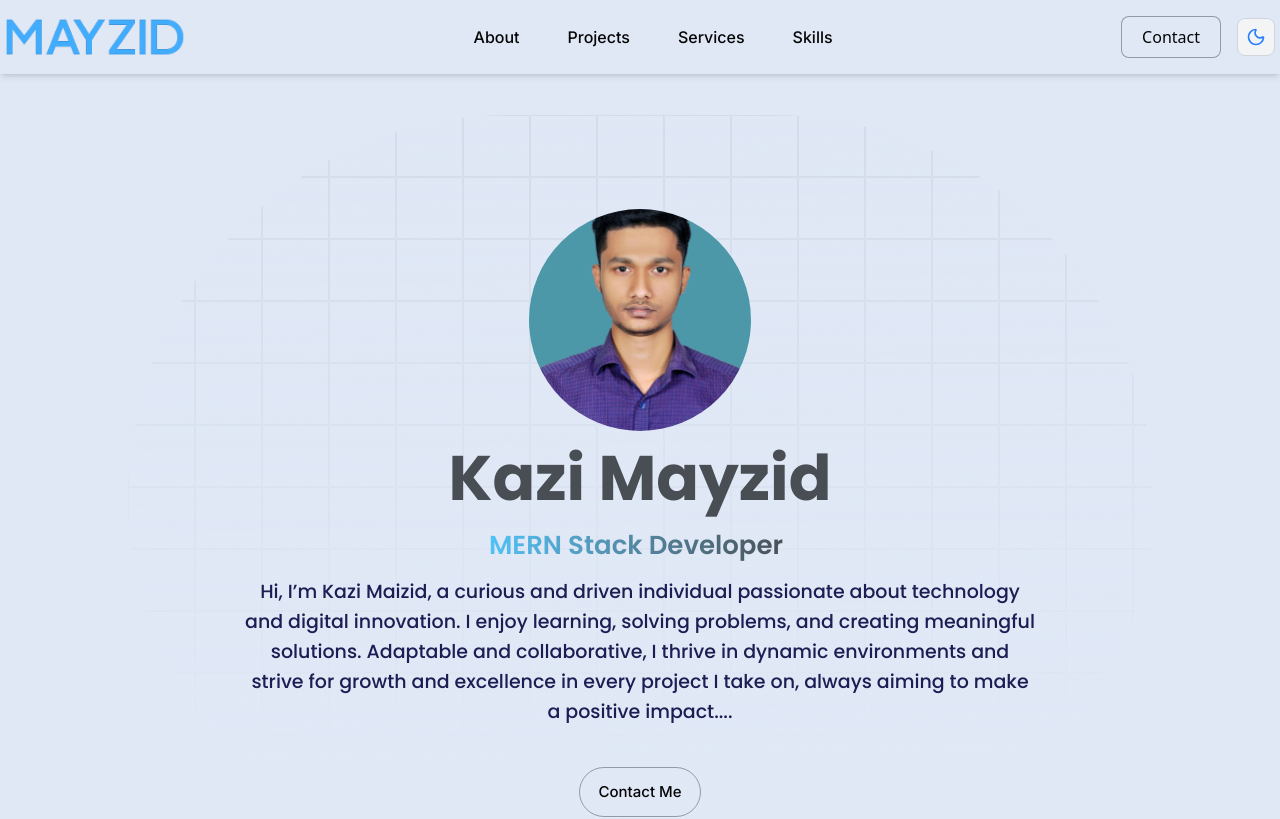
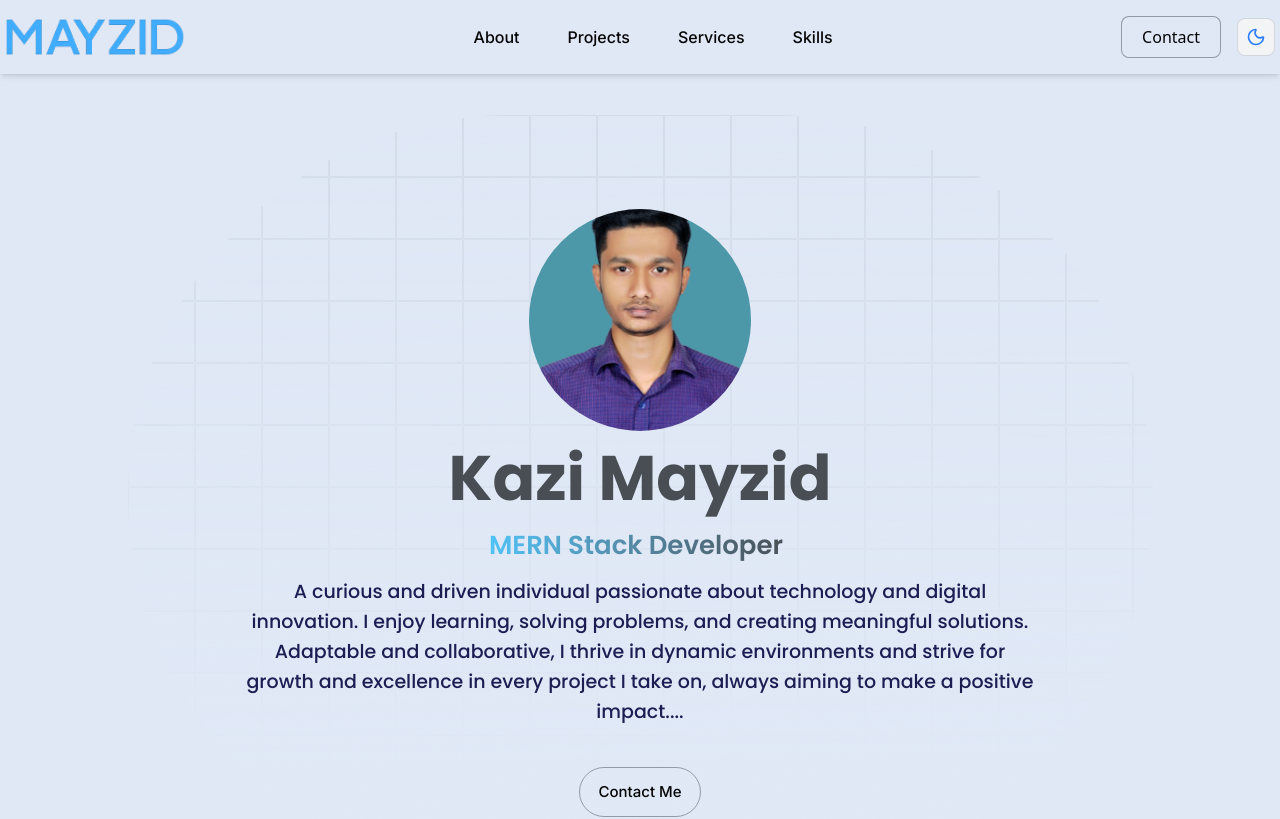
Before and after one commit to kazimayzid/kazimayzid, a React (Vite) app: page / in a window 1280 px wide. Shown: the top 819 px of the page. Built offline with nearby package versions, Linux system fonts and the light colour scheme.

Commit message:
some design redesign

```diff
--- a/src/App.jsx
+++ b/src/App.jsx
@@ -33,6 +33,11 @@ function App() {
   useEffect(() => {
     AOS.init({ duration: 1200, offset: 100, delay: 200, once: true });
   }, []);
+
+   useEffect(() => {
+    document.title = " Kazi mayzid";
+  }, []);
+
   return (
     <>
       <div className="bg-bg overflow-hidden">
--- a/src/components/about/About.jsx
+++ b/src/components/about/About.jsx
@@ -1,6 +1,10 @@
+import { useEffect } from "react";
 import Container from "../container/Container";
 
 export default function About({dark}) {
+   useEffect(() => {
+    document.title = "About";
+  }, []);
   return (
     <>
       <Container>
--- a/src/components/banner/Banner.jsx
+++ b/src/components/banner/Banner.jsx
@@ -48,7 +48,7 @@ export default function Banner({ dark }) {
             {showTypewriter && (
               <Typewriter
                 words={[
-                  "Hi, I’m Kazi Maizid, a curious and driven individual passionate about technology and digital innovation. I enjoy learning, solving problems, and creating meaningful solutions. Adaptable and collaborative, I thrive in dynamic environments and strive for growth and excellence in every project I take on, always aiming to make a positive impact....",
+                  "A curious and driven individual passionate about technology and digital innovation. I enjoy learning, solving problems, and creating meaningful solutions. Adaptable and collaborative, I thrive in dynamic environments and strive for growth and excellence in every project I take on, always aiming to make a positive impact....",
                 ]}
                 loop={1}
                 cursor={false}
```
Also changed, not shown: 1 other file (tests, documents, lock files or other folders).
